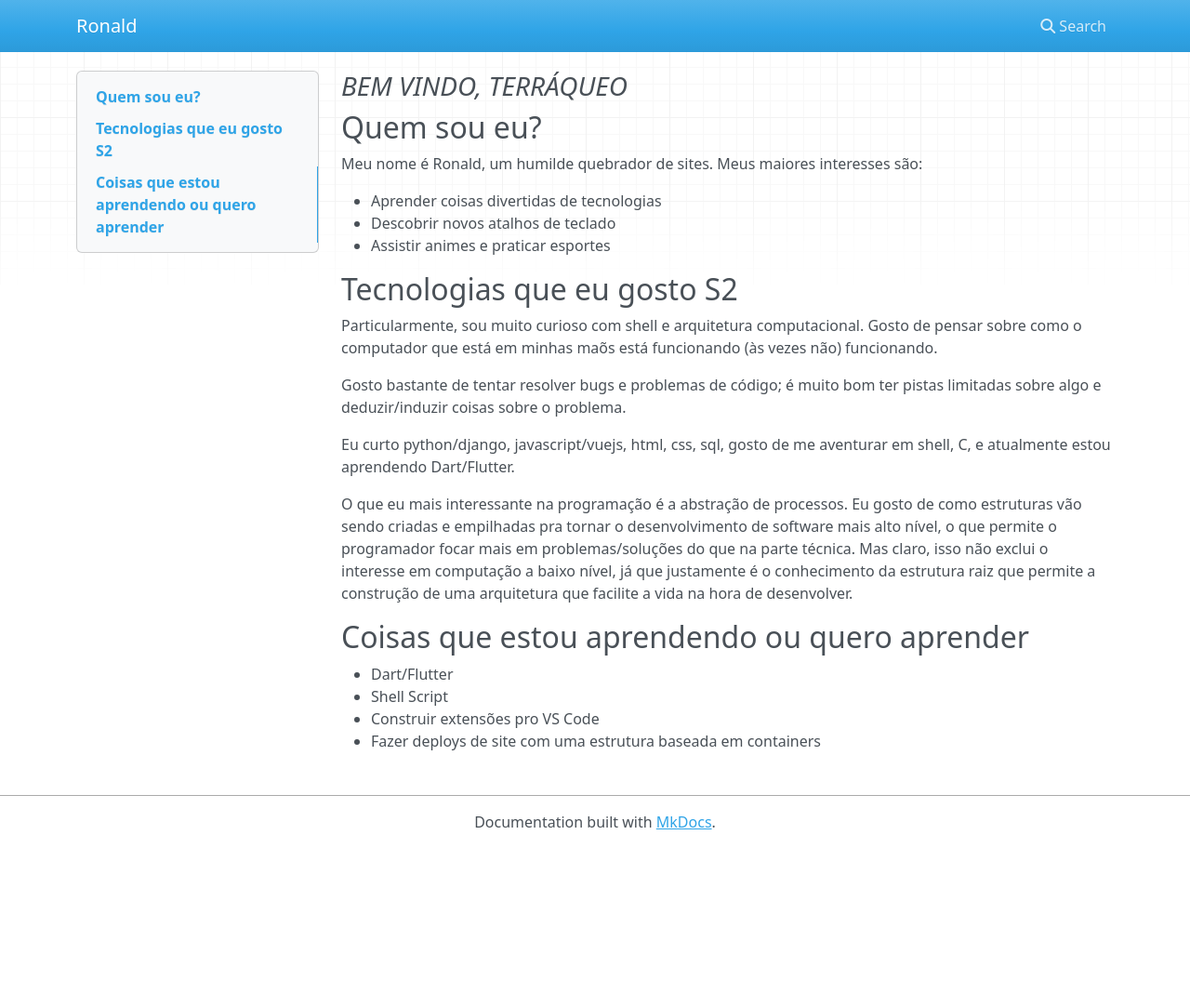
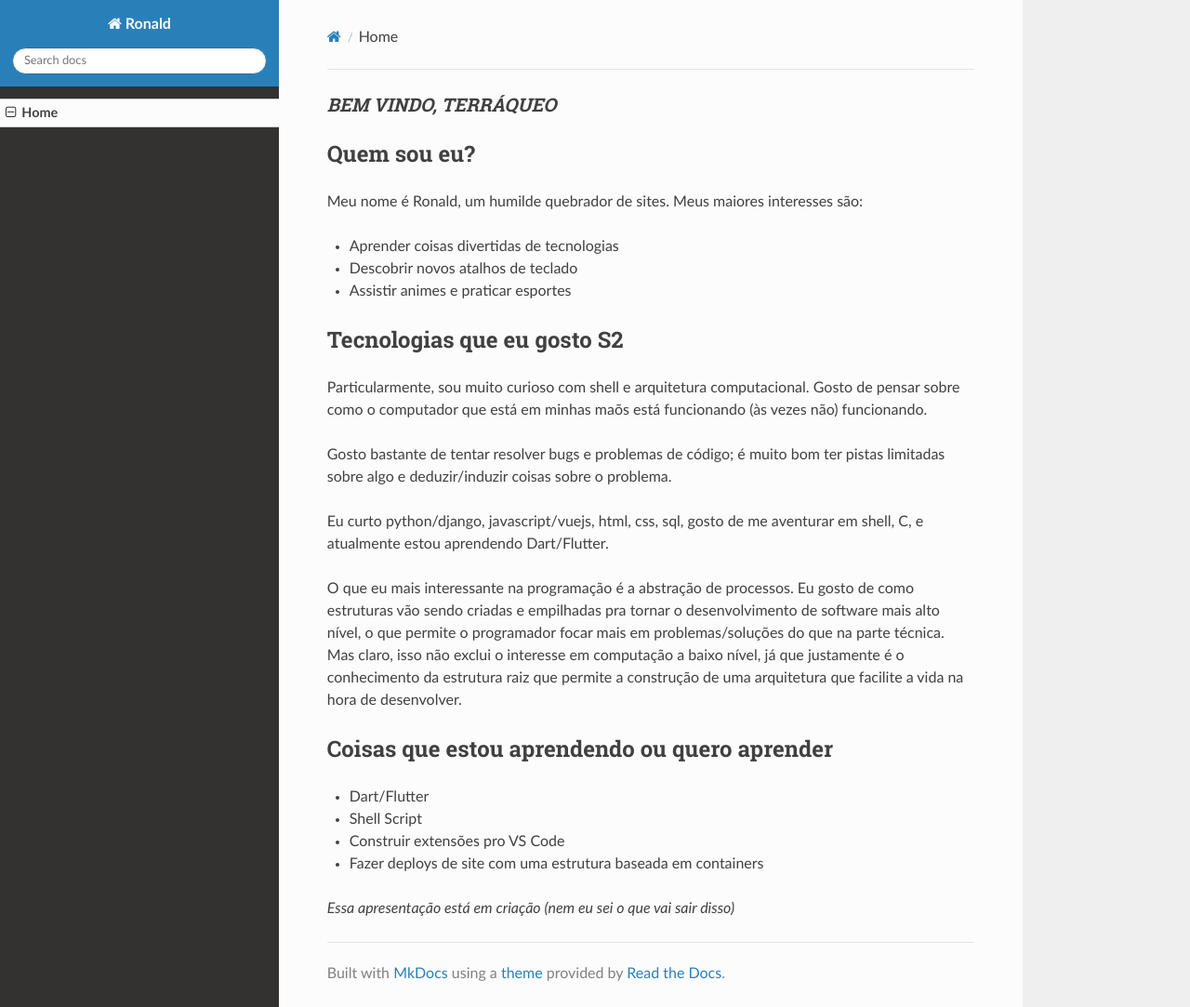
Before and after one commit to Ronald-ps/About-Me, an MkDocs documentation site: the page built from docs/index.md, in a window 1280 px wide and 1083 px high. Shown: the whole window at 93% size. Built offline with MkDocs 1.6.1, drawn with Linux system fonts in a browser that asks for light colours; nearby versions of some CDN libraries.

Commit message:
Estrutura inicial

```diff
--- a/docs/index.md
+++ b/docs/index.md
@@ -25,3 +25,5 @@ O que eu mais interessante na programação é a abstração de processos. Eu go
 - Shell Script
 - Construir extensões pro VS Code
 - Fazer deploys de site com uma estrutura baseada em containers
+
+*Essa apresentação está em criação (nem eu sei o que vai sair disso)*
--- a/mkdocs.yml
+++ b/mkdocs.yml
@@ -1 +1,3 @@
 site_name: Ronald
+theme:
+    name: readthedocs
```
Also changed, not shown: README.md (added, +1 -0 lines).
